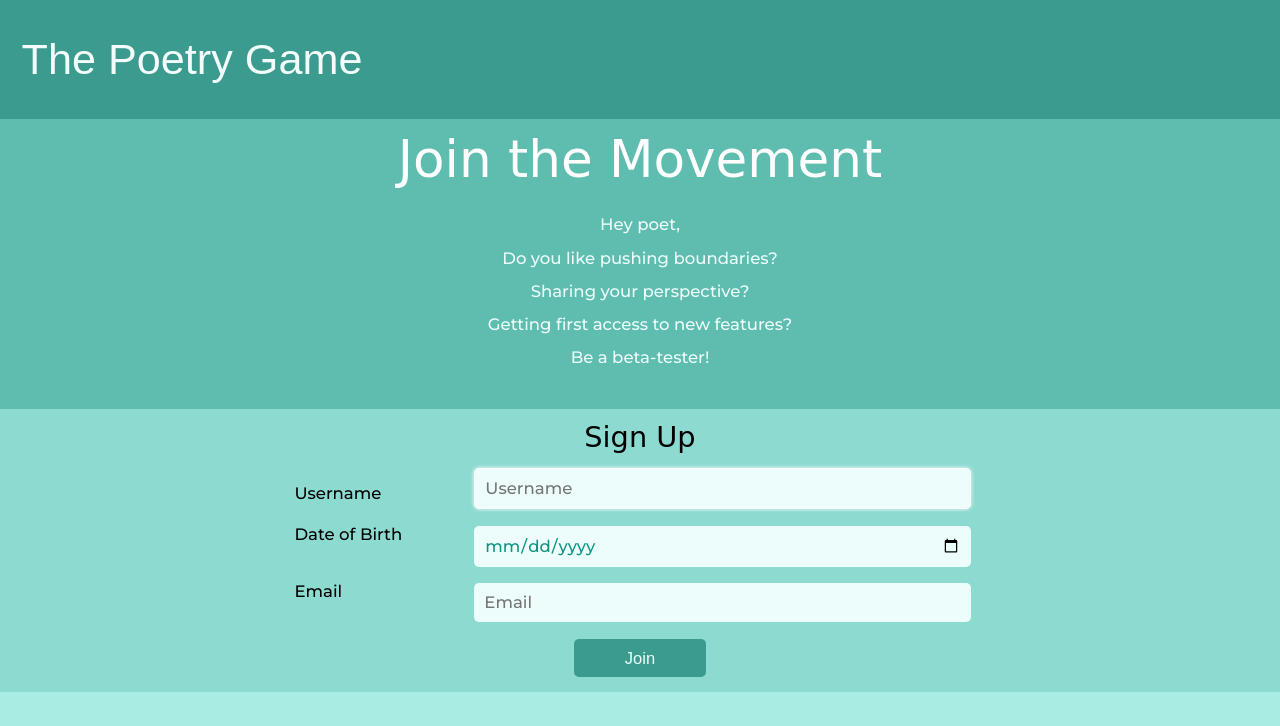
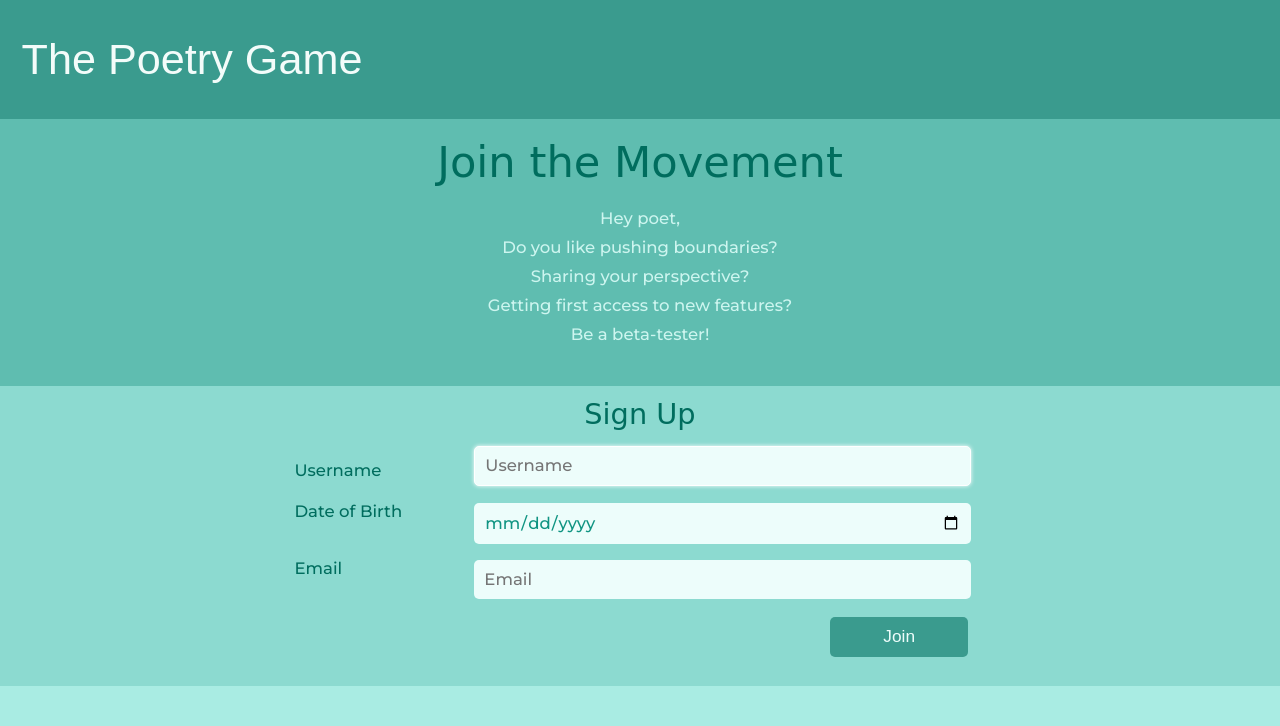
Before and after one commit to hci-and-web/Project1, a plain HTML site: page index.html in a window 1280 px wide. Shown: the top 726 px of the page. Drawn offline with Linux system fonts and the light colour scheme; a web font is replaced by a local one.

Commit message:
button and color tweaks

```diff
--- a/css/screen.css
+++ b/css/screen.css
@@ -14,7 +14,7 @@ html {
 
 body {
   background-color: #a9ece3;
-  color:#000000;
+  color:#006d5e;
 }
 
 header {
@@ -39,26 +39,28 @@ header {
   box-sizing: border-box;
   margin: auto;
   width: 100%;
-  padding: 1em 0 3em 0;
+  padding: 1.5em 0 3em 0;
   text-align: center;
   background-color: #5FBDB0;
-  color:#EDFDFB;
+  color:#cdf5ef;
 }
 
 h1 {
+  margin-bottom: .5em;
   font-family: 'Damion', cursive;
-  font-size: 3.583em; /* 57.331px */
-  color:#ffffff;
+  font-size: 3em;
+  color:#006d5e;
 }
 
 #desc_section p {
-  margin-top: 1em; /* 16px */
+  margin-top: .75em; /* 16px */
+  font-size: 1.2em;
 }
 
 #form_section {
   width: 100%;
   margin:auto;
-  padding: 1em 0 1em 0;
+  padding: 1.5em 0 2em 0;
   font-size: 1em; /* 16px */
   background-color: #8CDAD0;
 }
@@ -68,6 +70,7 @@ h2 {
   text-align: center;
   font-size: 2em;
   font-family: 'Damion', cursive;
+  color:#006d5e;
 }
 
 input {
@@ -92,12 +95,13 @@ input[type=email]:focus,[type=text]:focus,[type=tel]:focus {
 }
 
 #submit_button {
-  width:75%;
+  width:40%;
   margin-top: 1em; /* 16px */
   border-radius: 5px;
   background-color: #3A9B8E;
   color:#EDFDFB;
   font-family: 'Barlow', sans-serif;
+  font-size: 1.2em;
   -webkit-appearance: none;
 }
 
@@ -164,7 +168,7 @@ a {
   }
 
   #desc_section p {
-    font-size: 1.1em;
+    font-size: 1.15em;
   }
 
   input {
@@ -176,7 +180,7 @@ a {
   }
 
   #submit_button {
-    width:50%;
+    width:30%;
   }
 
   img {
@@ -208,6 +212,10 @@ a {
     font-size: 1.15em;
   }
 
+  #form_section {
+    padding: 1em 0 6em 0;
+  }
+
   form {
     display: block;
     box-sizing: border-box;
@@ -228,6 +236,8 @@ a {
 
   #submit_button {
     width:8em;
+    float: right;
+    margin-right: 1em;
   }
 
   .detail {
```
